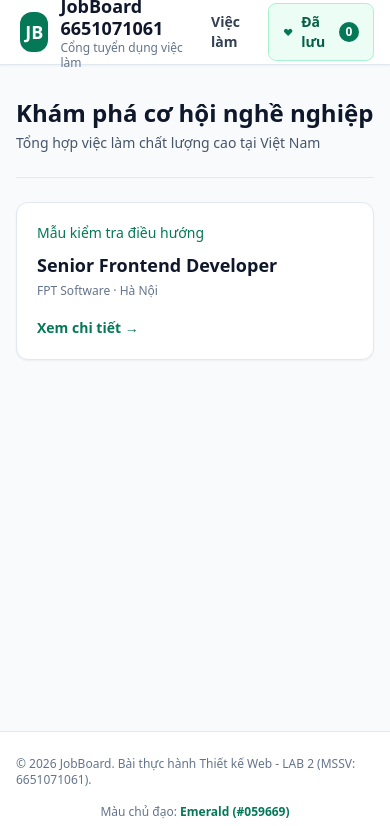
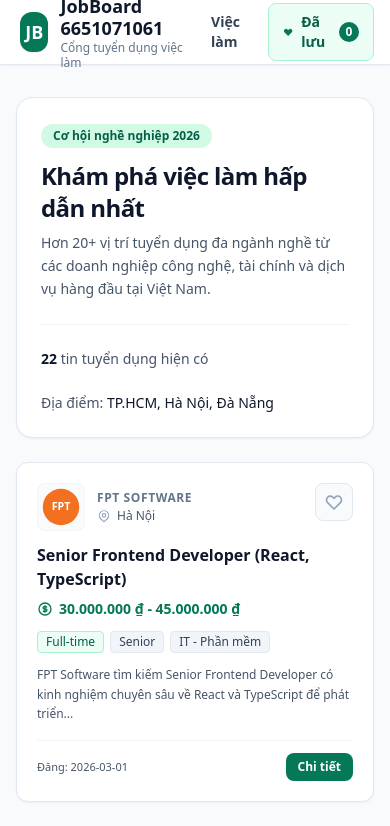
Before and after one commit to ledinhson-07/6651071061-lab2-job-board, a React (Vite) app: page / in a window 390 px wide. Shown: the top 826 px of the page. Built offline with nearby package versions, Linux system fonts and the light colour scheme.

Commit message:
[15:22] hoan thien ListPage luoi responsive 1/2/3 cot

```diff
--- a/src/pages/ListPage.tsx
+++ b/src/pages/ListPage.tsx
@@ -1,37 +1,75 @@
-import React from 'react';
-import { Link } from 'react-router-dom';
+import React, { useEffect, useState } from 'react';
+import { Job } from '../types';
+import { fetchJobs } from '../services/jobService';
+import JobCard from '../components/JobCard';
 
 export const ListPage: React.FC = () => {
+  const [jobs, setJobs] = useState<Job[]>([]);
+  const [isLoading, setIsLoading] = useState<boolean>(true);
+
+  useEffect(() => {
+    let isMounted = true;
+    fetchJobs().then((data) => {
+      if (isMounted) {
+        setJobs(data);
+        setIsLoading(false);
+      }
+    });
+
+    return () => {
+      isMounted = false;
+    };
+  }, []);
+
   return (
-    <section aria-labelledby="jobs-heading" className="space-y-6">
-      <div className="flex flex-col sm:flex-row sm:items-center sm:justify-between gap-4 pb-6 border-b border-slate-200">
-        <div>
-          <h1 id="jobs-heading" className="text-2xl sm:text-3xl font-extrabold text-slate-900">
-            Khám phá cơ hội nghề nghiệp
+    <div className="space-y-6">
+      {/* Banner giới thiệu & Thống kê */}
+      <section
+        aria-labelledby="jobs-heading"
+        className="bg-white rounded-2xl p-6 sm:p-8 border border-slate-200 shadow-sm"
+      >
+        <div className="max-w-2xl">
+          <span className="inline-flex items-center px-3 py-1 rounded-full text-xs font-semibold bg-emerald-100 text-emerald-800 mb-3">
+            Cơ hội nghề nghiệp 2026
+          </span>
+          <h1 id="jobs-heading" className="text-2xl sm:text-3xl font-extrabold text-slate-900 tracking-tight">
+            Khám phá việc làm hấp dẫn nhất
           </h1>
-          <p className="mt-1 text-sm text-slate-600">
-            Tổng hợp việc làm chất lượng cao tại Việt Nam
+          <p className="mt-2 text-sm sm:text-base text-slate-600 leading-relaxed">
+            Hơn 20+ vị trí tuyển dụng đa ngành nghề từ các doanh nghiệp công nghệ, tài chính và dịch vụ hàng đầu tại Việt Nam.
           </p>
         </div>
-      </div>
 
-      {/* Grid responsive 3 mức: <640px 1 cột, 640-1024px 2 cột, >1024px 3 cột */}
-      <div className="grid grid-cols-1 sm:grid-cols-2 lg:grid-cols-3 gap-6">
-        <div className="p-5 bg-white rounded-xl border border-slate-200 shadow-sm">
-          <p className="text-sm font-medium text-emerald-700">Mẫu kiểm tra điều hướng</p>
-          <h2 className="mt-2 text-lg font-bold text-slate-900">Senior Frontend Developer</h2>
-          <p className="mt-1 text-xs text-slate-500">FPT Software · Hà Nội</p>
-          <div className="mt-4">
-            <Link
-              to="/item/1"
-              className="inline-flex items-center text-sm font-semibold text-emerald-700 hover:text-emerald-800 focus:outline-none focus:underline"
-            >
-              Xem chi tiết →
-            </Link>
+        {/* Thống kê nhanh */}
+        <div className="mt-6 pt-6 border-t border-slate-100 flex flex-wrap items-center gap-6 text-sm text-slate-600">
+          <div>
+            <span className="font-bold text-slate-900">{jobs.length}</span> tin tuyển dụng hiện có
+          </div>
+          <div>
+            Địa điểm: <span className="font-medium text-slate-900">TP.HCM, Hà Nội, Đà Nẵng</span>
           </div>
         </div>
-      </div>
-    </section>
+      </section>
+
+      {/* Danh sách tin tuyển dụng */}
+      <section aria-label="Danh sách việc làm">
+        {isLoading ? (
+          <div className="py-12 text-center text-slate-500">
+            Đang tải danh sách việc làm...
+          </div>
+        ) : (
+          /* Lưới responsive 3 mức: < 640px (1 cột), 640-1024px (2 cột), > 1024px (3 cột) */
+          <div className="grid grid-cols-1 sm:grid-cols-2 lg:grid-cols-3 gap-6">
+            {jobs.map((job) => (
+              <JobCard
+                key={job.id}
+                job={job}
+              />
+            ))}
+          </div>
+        )}
+      </section>
+    </div>
   );
 };
 
```
